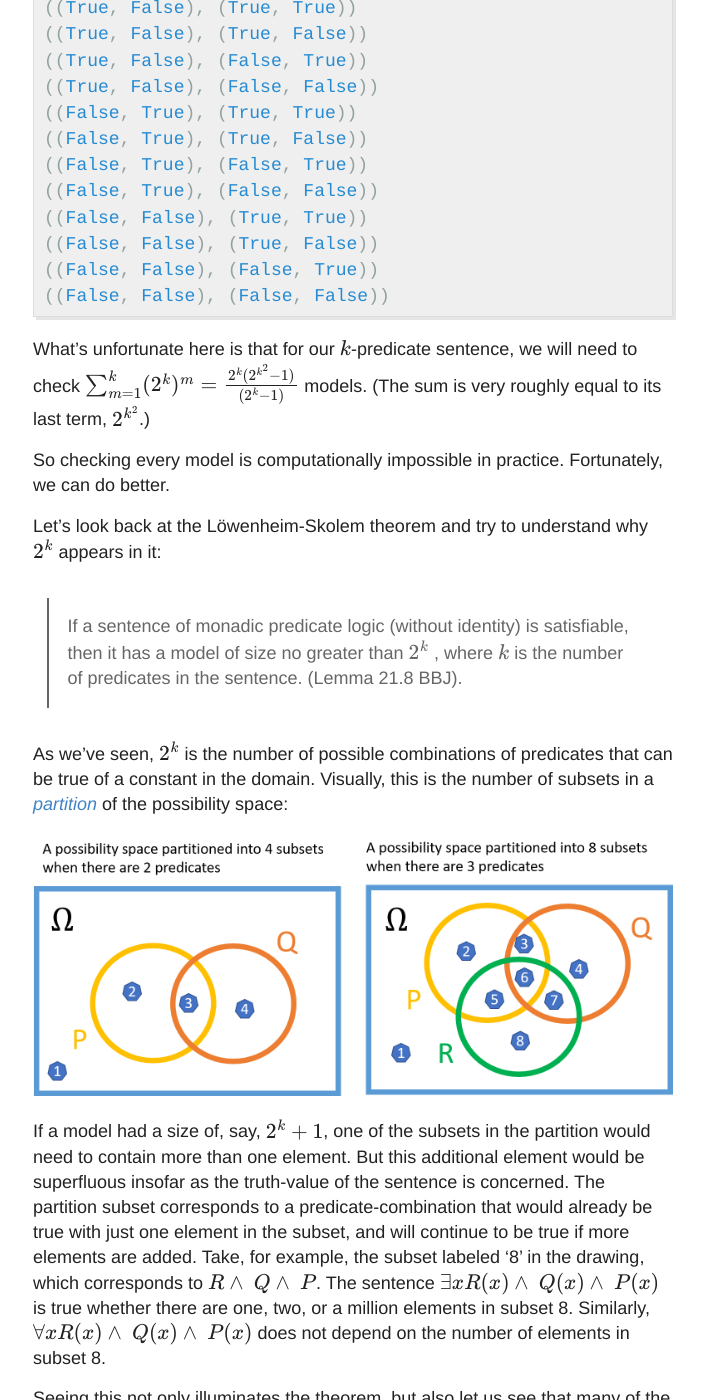
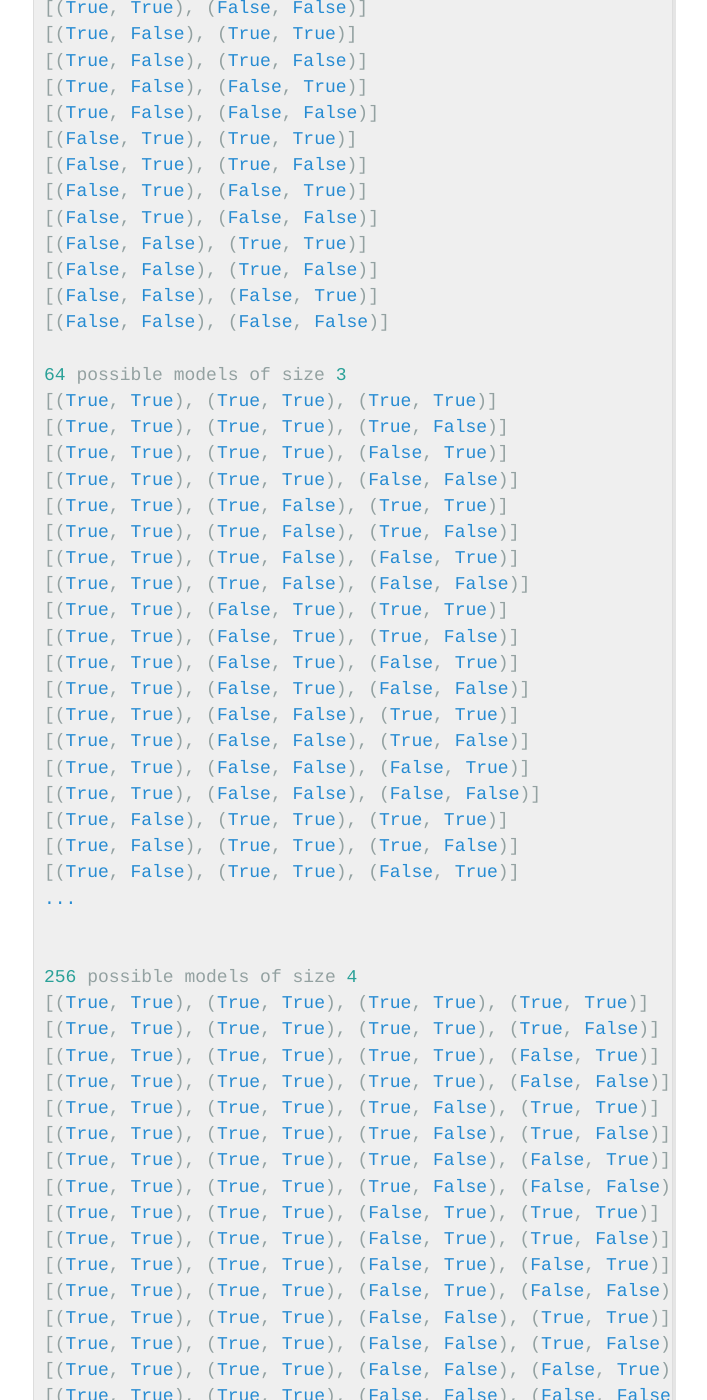
Before and after one commit to fragile-credences/fragile-credences.github.io, a Jekyll site: the page built from _posts/2020-09-27-monadic-predicate.md, in a window 1280 px wide and 1400 px high, scrolled down 1505 px. Shown: the whole window, without its empty margins (287-994 px from the left). Built offline with Jekyll 4.4.1, drawn with Linux system fonts in a browser that asks for light colours; formulas are drawn with MathJax 3; comment, search, counter and statistics services are not loaded; some of the changed text lies outside the part shown.

Commit message:
fixing my horrible errors

````diff
--- a/_posts/2020-09-27-monadic-predicate.md
+++ b/_posts/2020-09-27-monadic-predicate.md
@@ -28,37 +28,85 @@ Such a list has a length of $$2^k$$.
 We can then ask `itertools` to give us, for a model of size $$m$$, every possible combination of $$m$$ such lists.
 
 ```python
->>> for m in range(1,k+1):
+>>> for m in range(1,2**k+1):
 >>>     possible_models = [i for i in itertools.product(possible_predicate_combinations,repeat=m)]
 >>>     print(len(possible_models),"possible models of size",m)
 >>>     for model in possible_models:
->>>         print(model)
+>>>         print(list(model))
 
 4 possible models of size 1
-((True, True),)
-((True, False),)
-((False, True),)
-((False, False),)
+[(True, True)]
+[(True, False)]
+[(False, True)]
+[(False, False)]
+
 16 possible models of size 2
-((True, True), (True, True))
-((True, True), (True, False))
-((True, True), (False, True))
-((True, True), (False, False))
-((True, False), (True, True))
-((True, False), (True, False))
-((True, False), (False, True))
-((True, False), (False, False))
-((False, True), (True, True))
-((False, True), (True, False))
-((False, True), (False, True))
-((False, True), (False, False))
-((False, False), (True, True))
-((False, False), (True, False))
-((False, False), (False, True))
-((False, False), (False, False))
+[(True, True), (True, True)]
+[(True, True), (True, False)]
+[(True, True), (False, True)]
+[(True, True), (False, False)]
+[(True, False), (True, True)]
+[(True, False), (True, False)]
+[(True, False), (False, True)]
+[(True, False), (False, False)]
+[(False, True), (True, True)]
+[(False, True), (True, False)]
+[(False, True), (False, True)]
+[(False, True), (False, False)]
+[(False, False), (True, True)]
+[(False, False), (True, False)]
+[(False, False), (False, True)]
+[(False, False), (False, False)]
+
+64 possible models of size 3
+[(True, True), (True, True), (True, True)]
+[(True, True), (True, True), (True, False)]
+[(True, True), (True, True), (False, True)]
+[(True, True), (True, True), (False, False)]
+[(True, True), (True, False), (True, True)]
+[(True, True), (True, False), (True, False)]
+[(True, True), (True, False), (False, True)]
+[(True, True), (True, False), (False, False)]
+[(True, True), (False, True), (True, True)]
+[(True, True), (False, True), (True, False)]
+[(True, True), (False, True), (False, True)]
+[(True, True), (False, True), (False, False)]
+[(True, True), (False, False), (True, True)]
+[(True, True), (False, False), (True, False)]
+[(True, True), (False, False), (False, True)]
+[(True, True), (False, False), (False, False)]
+[(True, False), (True, True), (True, True)]
+[(True, False), (True, True), (True, False)]
+[(True, False), (True, True), (False, True)]
+...
+
+
+256 possible models of size 4
+[(True, True), (True, True), (True, True), (True, True)]
+[(True, True), (True, True), (True, True), (True, False)]
+[(True, True), (True, True), (True, True), (False, True)]
+[(True, True), (True, True), (True, True), (False, False)]
+[(True, True), (True, True), (True, False), (True, True)]
+[(True, True), (True, True), (True, False), (True, False)]
+[(True, True), (True, True), (True, False), (False, True)]
+[(True, True), (True, True), (True, False), (False, False)]
+[(True, True), (True, True), (False, True), (True, True)]
+[(True, True), (True, True), (False, True), (True, False)]
+[(True, True), (True, True), (False, True), (False, True)]
+[(True, True), (True, True), (False, True), (False, False)]
+[(True, True), (True, True), (False, False), (True, True)]
+[(True, True), (True, True), (False, False), (True, False)]
+[(True, True), (True, True), (False, False), (False, True)]
+[(True, True), (True, True), (False, False), (False, False)]
+[(True, True), (True, False), (True, True), (True, True)]
+[(True, True), (True, False), (True, True), (True, False)]
+[(True, True), (True, False), (True, True), (False, True)]
+[(True, True), (True, False), (True, True), (False, False)]
+[(True, True), (True, False), (True, False), (True, True)]
+
 ```
 
-What's unfortunate here is that for our $$k$$-predicate sentence, we will need to check $$\sum_{m=1}^{k} (2^k)^m = \frac{2^k (2^{k^2} - 1)}{(2^k - 1)}$$ models. (The sum is very roughly equal to its last term, $$2^{k^2}$$.)
+What's unfortunate here is that for our $$k$$-predicate sentence, we will need to check $$\sum_{m=1}^{2^k} (2^k)^m =\frac{2^k ((2^k)^{2^k} - 1)}{2^k - 1}$$ models. (The sum is very roughly equal to its last term, $$(2^k)^{2^k} = 2^{k2^k}$$.)
 
 So checking every model is computationally impossible in practice. Fortunately, we can do better.
 
@@ -69,59 +117,70 @@ As we've seen, $$2^k$$ is the number of possible combinations of predicates that
 
 ![](/images/possibility-space-partition.png)
 
-If a model had a size of, say, $$2^k + 1$$, one of the subsets in the partition would need to contain more than one element. But this additional element would be superfluous insofar as the truth-value of the sentence is concerned. The partition subset corresponds to a predicate-combination that would already be true with just one element in the subset, and will continue to be true if more elements are added. Take, for example, the subset labeled '8' in the drawing, which corresponds to $$R \land ~Q \land ~P$$. The sentence $$\exists x R(x) \land ~Q(x) \land ~P(x)$$ is true whether there are one, two, or a million elements in subset 8. Similarly, $$\forall x R(x) \land ~Q(x) \land ~P(x)$$ does not depend on the number of elements in subset 8.
+If a model had a size of, say, $$2^k + 1$$, one of the subsets in the partition would need to contain more than one element. But this additional element would be superfluous insofar as the truth-value of the sentence is concerned. The partition subset corresponds to a predicate-combination that would already be true with just one element in the subset, and will continue to be true if more elements are added. Take, for example, the subset labeled '8' in the drawing, which corresponds to $$R \land \neg Q \land \neg P$$. The sentence $$\exists x R(x) \land \neg Q(x) \land \neg P(x)$$ is true whether there are one, two, or a million elements in subset 8. Similarly, $$\forall x R(x) \land \neg Q(x) \land \neg P(x)$$ does not depend on the number of elements in subset 8.
 
-Seeing this not only illuminates the theorem, but also let us see that many of the $$\frac{2^k (2^{k^2} - 1)}{(2^k - 1)}$$ models we considered earlier are equivalent. All that matters for our sentence's truth-value is whether each of the subsets is *empty* or non-empty. This means there are in fact only $$2^k$$ model equivalence classes to consider.
+Seeing this not only illuminates the theorem, but also let us see that the vast majority of the multitudinous $$\frac{2^k (2^{k^2} - 1)}{(2^k - 1)}$$ models we considered earlier are equivalent. All that matters for our sentence's truth-value is whether each of the subsets is *empty* or non-empty. This means there are in fact only $$2^{(2^k)}$$ model equivalence classes to consider.
 
 ```python
->>> k = 3
->>> [i for i in itertools.product(['Empty','Non-empty'],repeat=k)]
-
-[('Empty', 'Empty', 'Empty'),
- ('Empty', 'Empty', 'Non-empty'),
- ('Empty', 'Non-empty', 'Empty'),
- ('Empty', 'Non-empty', 'Non-empty'),
- ('Non-empty', 'Empty', 'Empty'),
- ('Non-empty', 'Empty', 'Non-empty'),
- ('Non-empty', 'Non-empty', 'Empty'),
- ('Non-empty', 'Non-empty', 'Non-empty')]
+>>> k = 2
+>>> [i for i in itertools.product(['Empty','Non-empty'],repeat=2**k)]
+[('Empty', 'Empty', 'Empty', 'Empty'),
+ ('Empty', 'Empty', 'Empty', 'Non-empty'),
+ ('Empty', 'Empty', 'Non-empty', 'Empty'),
+ ('Empty', 'Empty', 'Non-empty', 'Non-empty'),
+ ('Empty', 'Non-empty', 'Empty', 'Empty'),
+ ('Empty', 'Non-empty', 'Empty', 'Non-empty'),
+ ('Empty', 'Non-empty', 'Non-empty', 'Empty'),
+ ('Empty', 'Non-empty', 'Non-empty', 'Non-empty'),
+ ('Non-empty', 'Empty', 'Empty', 'Empty'),
+ ('Non-empty', 'Empty', 'Empty', 'Non-empty'),
+ ('Non-empty', 'Empty', 'Non-empty', 'Empty'),
+ ('Non-empty', 'Empty', 'Non-empty', 'Non-empty'),
+ ('Non-empty', 'Non-empty', 'Empty', 'Empty'),
+ ('Non-empty', 'Non-empty', 'Empty', 'Non-empty'),
+ ('Non-empty', 'Non-empty', 'Non-empty', 'Empty'),
+ ('Non-empty', 'Non-empty', 'Non-empty', 'Non-empty')]
 ```
 
 We are now ready to consider the extension to monadic predicate logic with identity. With identity, it's possible to check whether any two members of a model are distinct or identical. This means we can distinguish the case where a partition subset contains one element from the case where it contains several. But we can still only distinguish up to a certain number of elements in a subset. That number is bounded above by the number of variables in the sentence (e.g. if you only have two variables $$x$$ and $$y$$, it's not possible to construct a sentence that asserts there are three different things in some subset). Indeed we have:
 
-> If a sentence of monadic predicate logic with identity is satisfiable, then it has a model of size no greater than $$2^k \dot r$$, where $$k$$ is the number of monadic predicates and $$r$$ the number of variables in the sentence. (Lemma 21.9 BBJ)
+> If a sentence of monadic predicate logic with identity is satisfiable, then it has a model of size no greater than $$2^k \times r$$, where $$k$$ is the number of monadic predicates and $$r$$ the number of variables in the sentence. (Lemma 21.9 BBJ)
 
-By analogous reasoning, we need to consider only the $$(r+1)^k$$ model equivalence classes. All that matters for our sentence's truth-value is whether each of the subsets has $$0, 1, 2 ...$$ or  $$r$$ elements in it.
+By analogous reasoning, we need to consider only the $$(r+1)^{(2^k)}$$ model equivalence classes. All that matters for our sentence's truth-value is whether each of the subsets has $$0, 1, 2 ...$$ or  $$r$$ elements in it.
 
 ```python
->>> k = 3
+>>> k = 2
 >>> r = 2
->>> [i for i in itertools.product(range(r+1),repeat=k)]
-[(0, 0, 0),
- (0, 0, 1),
- (0, 0, 2),
- (0, 1, 0),
- (0, 1, 1),
- (0, 1, 2),
- (0, 2, 0),
- (0, 2, 1),
- (0, 2, 2),
- (1, 0, 0),
- (1, 0, 1),
- (1, 0, 2),
- (1, 1, 0),
- (1, 1, 1),
- (1, 1, 2),
- (1, 2, 0),
- (1, 2, 1),
- (1, 2, 2),
- (2, 0, 0),
- (2, 0, 1),
- (2, 0, 2),
- (2, 1, 0),
- (2, 1, 1),
- (2, 1, 2),
- (2, 2, 0),
- (2, 2, 1),
- (2, 2, 2)]
+>>> [i for i in itertools.product(range(r+1),repeat=2**k)]
+[[(0, 0, 0, 0, 0, 0, 0, 0),
+ (0, 0, 0, 0, 0, 0, 0, 1),
+ (0, 0, 0, 0, 0, 0, 0, 2),
+ (0, 0, 0, 0, 0, 0, 1, 0),
+ (0, 0, 0, 0, 0, 0, 1, 1),
+ (0, 0, 0, 0, 0, 0, 1, 2),
+ (0, 0, 0, 0, 0, 0, 2, 0),
+ (0, 0, 0, 0, 0, 0, 2, 1),
+ (0, 0, 0, 0, 0, 0, 2, 2),
+ (0, 0, 0, 0, 0, 1, 0, 0),
+ (0, 0, 0, 0, 0, 1, 0, 1),
+ (0, 0, 0, 0, 0, 1, 0, 2),
+ (0, 0, 0, 0, 0, 1, 1, 0),
+ (0, 0, 0, 0, 0, 1, 1, 1),
+ (0, 0, 0, 0, 0, 1, 1, 2),
+ (0, 0, 0, 0, 0, 1, 2, 0),
+ (0, 0, 0, 0, 0, 1, 2, 1),
+ (0, 0, 0, 0, 0, 1, 2, 2),
+ (0, 0, 0, 0, 0, 2, 0, 0),
+ (0, 0, 0, 0, 0, 2, 0, 1),
+ (0, 0, 0, 0, 0, 2, 0, 2),
+ (0, 0, 0, 0, 0, 2, 1, 0),
+ (0, 0, 0, 0, 0, 2, 1, 1),
+ (0, 0, 0, 0, 0, 2, 1, 2),
+ (0, 0, 0, 0, 0, 2, 2, 0),
+ (0, 0, 0, 0, 0, 2, 2, 1),
+ (0, 0, 0, 0, 0, 2, 2, 2),
+ (0, 0, 0, 0, 1, 0, 0, 0),
+ (0, 0, 0, 0, 1, 0, 0, 1),
+ (0, 0, 0, 0, 1, 0, 0, 2),
+...
 ```
````
